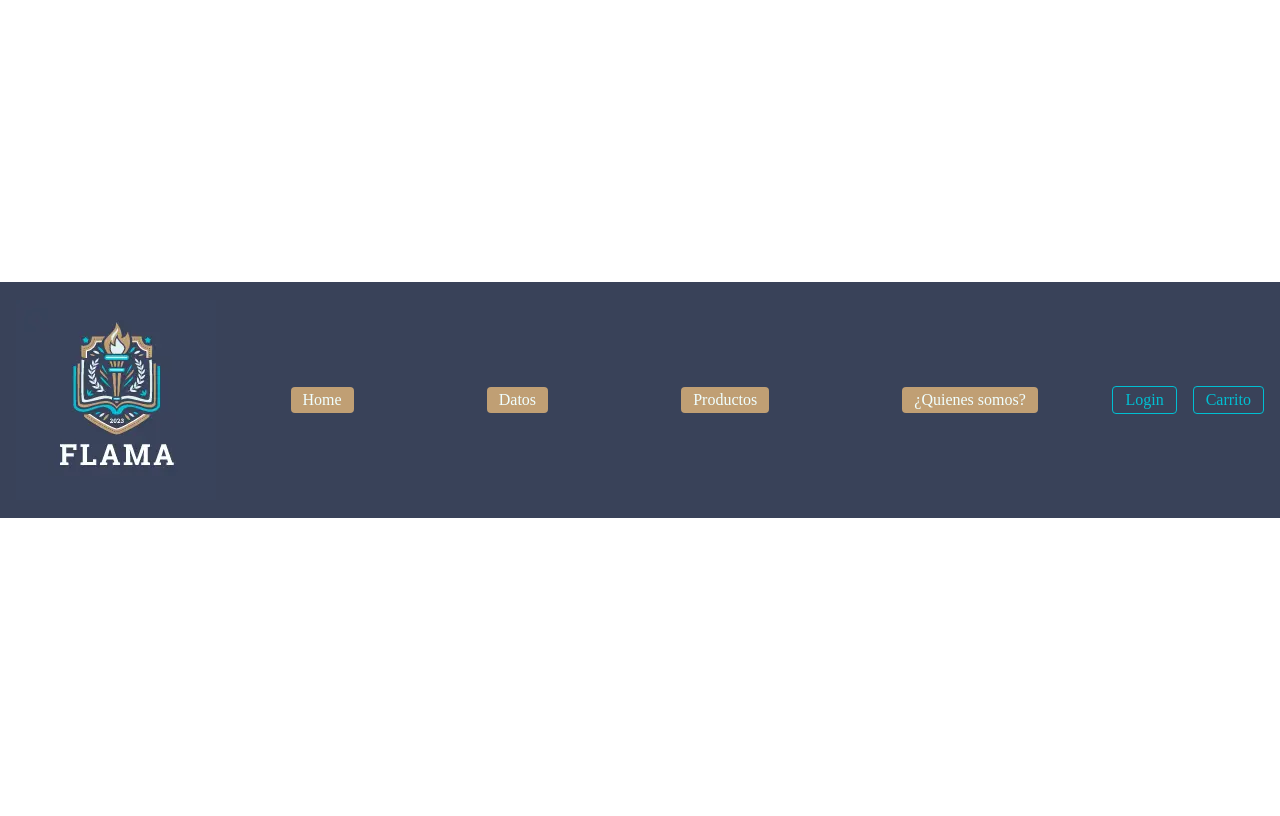
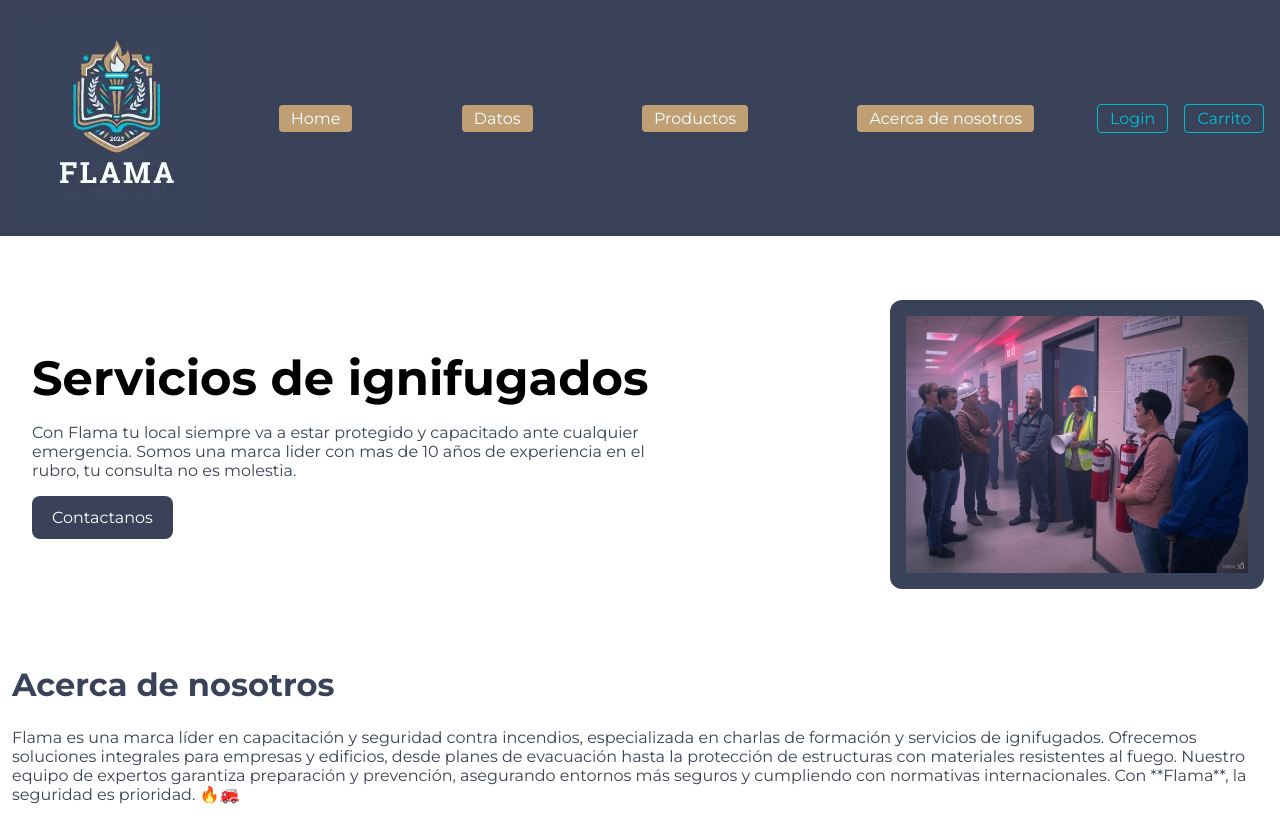
Before and after one commit to lucapanessi/ENTREGABLES-02, a plain HTML site: page index.html in a window 1280 px wide. Drawn offline with Linux system fonts and the light colour scheme.

Commit message:
segundo commit

```diff
--- a/base.css
+++ b/base.css
@@ -1,13 +1,17 @@
+@import url("https://fonts.googleapis.com/css2?family=Montserrat:wght@300;400;600;700;800;900&family=Poppins:wght@300;400;500;600;700;800&display=swap");
 * {
-  margin: 0%;
-  padding: 0%;
+  margin: 0;
+  padding: 0;
   border: none;
   box-sizing: border-box;
-  font: sans-serif;
+  font-family: Montserrat;
 }
 
 html {
   scrollbar-width: none;
+  display: flex;
+  flex-direction: column;
+  align-items: center;
 }
 
 body {
--- a/index.html
+++ b/index.html
@@ -8,13 +8,14 @@
   </head>
 
   <body>
+    <!--NAVBAR-->
     <header class="navbar">
       <a href="#"><img src="flama.webp" alt="" /></a>
       <nav class="navbar-main">
         <a href="#">Home</a>
         <a href="#">Datos</a>
         <a href="#">Productos</a>
-        <a href="#">¿Quienes somos?</a>
+        <a href="#content_about">Acerca de nosotros</a>
       </nav>
       <nav class="navbar-user">
         <a href="Login.html">Login</a>
@@ -24,5 +25,41 @@
         ><input type="checkbox" id="carrito" />
       </form>
     </header>
+
+    <!-- PORTADA -->
+    <main>
+      <article id="content_hero">
+        <h1>Servicios de ignifugados</h1>
+        <p>
+          Con Flama tu local siempre va a estar protegido y capacitado ante
+          cualquier emergencia. Somos una marca lider con mas de 10 años de
+          experiencia en el rubro, tu consulta no es molestia.
+        </p>
+        <a href="#">Contactanos</a>
+      </article>
+
+      <article id="card_hero">
+        <picture><img src="image.jpg" alt="" /></picture>
+      </article>
+    </main>
+
+    <!-- ABOUT -->
+    <section id="content_about">
+      <header>
+        <h3>Acerca de nosotros</h3>
+        <article>
+          <p>
+            Flama es una marca líder en capacitación y seguridad contra
+            incendios, especializada en charlas de formación y servicios de
+            ignifugados. Ofrecemos soluciones integrales para empresas y
+            edificios, desde planes de evacuación hasta la protección de
+            estructuras con materiales resistentes al fuego. Nuestro equipo de
+            expertos garantiza preparación y prevención, asegurando entornos más
+            seguros y cumpliendo con normativas internacionales. Con **Flama**,
+            la seguridad es prioridad. 🔥🚒
+          </p>
+        </article>
+      </header>
+    </section>
   </body>
 </html>
--- a/main.css
+++ b/main.css
@@ -1,2 +1,3 @@
 @import url("base.css");
 @import url("demo.css");
+@import url("portada.css");
--- /dev/null
+++ b/portada.css
@@ -0,0 +1,68 @@
+body > main {
+  width: 100%;
+  display: flex;
+  flex-flow: row wrap;
+  justify-content: space-between;
+  padding: 4rem 1rem;
+}
+
+#content_hero {
+  width: 55%;
+  display: flex;
+  flex-direction: column;
+  justify-content: center;
+  padding: 1rem;
+  gap: 1rem;
+}
+
+#content_hero h1 {
+  font-size: 3rem;
+}
+
+#content_hero p {
+  color: #394259;
+}
+
+#content_hero a {
+  background-color: #394259;
+  color: white;
+  align-self: start;
+  padding: 0.75rem 1.25rem;
+  border-radius: 0.5rem;
+}
+
+#card_hero {
+  width: 30%;
+  display: flex;
+  flex-direction: column;
+  justify-content: center;
+  padding: 1rem;
+  background-color: #394259;
+  border-radius: 0.75rem;
+  gap: 0.5rem;
+}
+
+#card_hero > picture {
+  width: 100%;
+  overflow: hidden;
+  display: flex;
+  justify-content: center;
+  align-items: center;
+}
+
+#card_hero > picture > img {
+  max-width: 100%;
+  height: auto;
+  object-fit: contain;
+}
+
+#content_about h3 {
+  font-size: 2rem;
+  color: #394259;
+  padding: 0.75rem;
+}
+
+#content_about p {
+  color: #394259;
+  padding: 0.75rem;
+}
```
Also changed, not shown: image.jpg (added).
